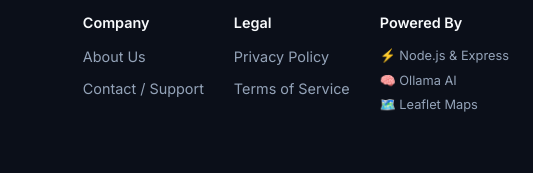
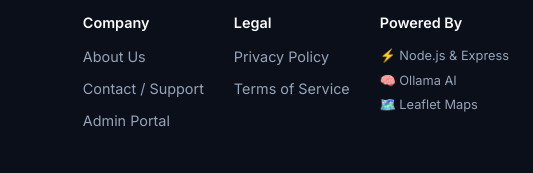
Before and after one commit to Vinit786bn/backend.zip, an Electron app: page public/index.html in a window 1280 px wide. Shown: the part 2376-2549 px from the top of the page, 747-1280 px from the left. Drawn offline with Linux system fonts and the light colour scheme.

Commit message:
Add Admin Portal link to footer

```diff
--- a/public/index.html
+++ b/public/index.html
@@ -305,6 +305,7 @@
         <div style="display:flex; flex-direction:column; gap:10px;">
           <a href="#" style="color:#94a3b8; text-decoration:none;">About Us</a>
           <a href="#" style="color:#94a3b8; text-decoration:none;">Contact / Support</a>
+            <a href="/admin.html" style="color:#94a3b8; text-decoration:none;">Admin Portal</a>
         </div>
       </div>
       <div>
```
